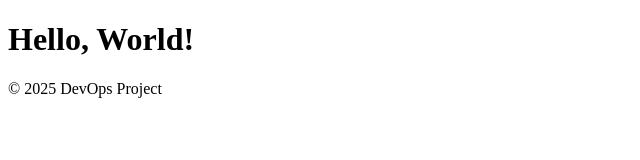
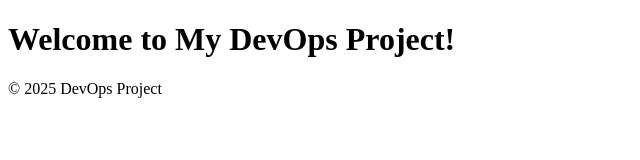
Before and after one commit to Nouf283/Devops_Project, a plain HTML site: page index.html in a window 1280 px wide. Shown: the whole page, without its empty margins (0-640 px from the left). Drawn offline with Linux system fonts and the light colour scheme.

Commit message:
h1 changes on feature3

```diff
--- a/index.html
+++ b/index.html
@@ -5,7 +5,7 @@
   <title>Hello World</title>
 </head>
 <body>
-  <h1>Hello, World!</h1>
+  <h1>Welcome to My DevOps Project!</h1>
 </body>
 <footer>
   <p>&copy; 2025 DevOps Project</p>
```
